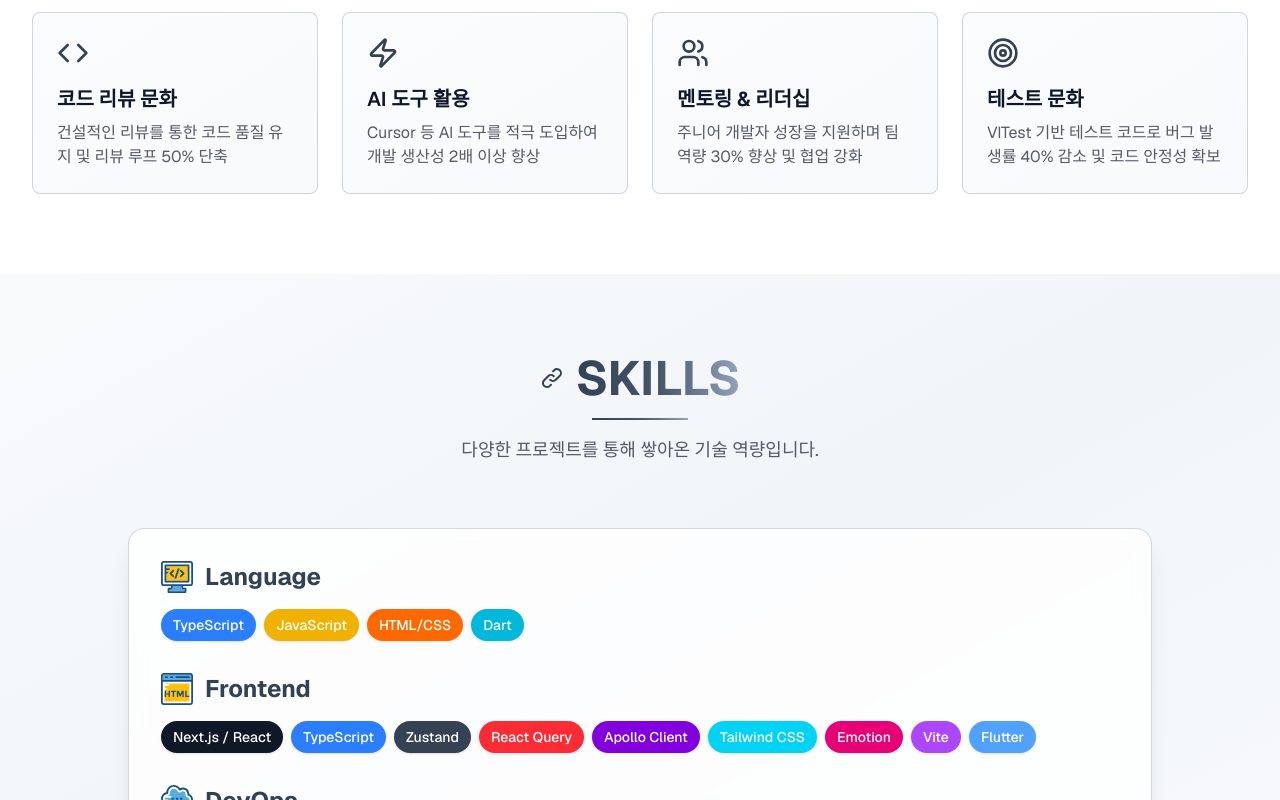
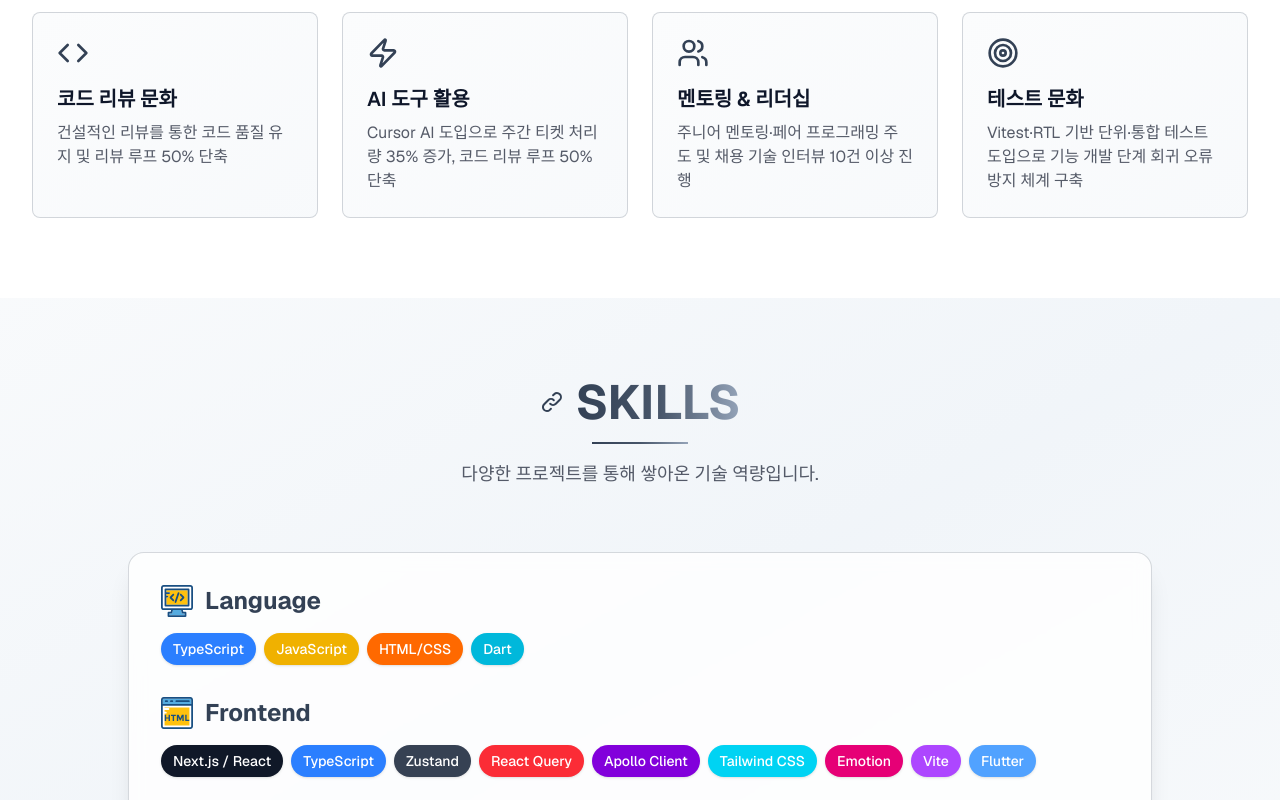
Before and after one commit to kimsoonil/newPortfolio, a Next.js app: page / in a window 1280 px wide. Shown: the part 1080-1880 px from the top of the page. Built offline with nearby package versions, Linux system fonts and the light colour scheme.

Commit message:
피드백 수정

```diff
--- a/app/(home)/_constants/index.ts
+++ b/app/(home)/_constants/index.ts
@@ -30,20 +30,17 @@ export const FEATURES: Feature[] = [
   {
     icon: Zap,
     title: "AI 도구 활용",
-    description:
-      "Cursor 등 AI 도구를 적극 도입하여 개발 생산성 2배 이상 향상",
+    description: "Cursor AI 도입으로 주간 티켓 처리량 35% 증가, 코드 리뷰 루프 50% 단축",
   },
   {
     icon: Users,
     title: "멘토링 & 리더십",
-    description:
-      "주니어 개발자 성장을 지원하며 팀 역량 30% 향상 및 협업 강화",
+    description: "주니어 멘토링·페어 프로그래밍 주도 및 채용 기술 인터뷰 10건 이상 진행",
   },
   {
     icon: Target,
     title: "테스트 문화",
-    description:
-      "VITest 기반 테스트 코드로 버그 발생률 40% 감소 및 코드 안정성 확보",
+    description: "Vitest·RTL 기반 단위·통합 테스트 도입으로 기능 개발 단계 회귀 오류 방지 체계 구축",
   },
 ];
 
@@ -91,9 +88,11 @@ export const EXPERIENCES: Experience[] = [
     position: "프론트엔드 개발자",
     period: "2021.11 - 2022.04",
     description: [
-      "프론트엔드 개발 및 유지보수",
-      "사용자 경험 개선을 위한 UI/UX 개선 작업",
-      "성능 최적화 및 코드 품질 향상",
+      "PDF 업로드 후 드래그·사이즈조절·선택 도구로 영역 지정하는 스냅태그 적용 웹 프로그램 개발",
+      "react-konva·zwibbler·react-cropper 라이브러리 비교·테스트 후 최적 솔루션 선정 적용",
+      "편집 도구 성능·렌더링 속도 개선으로 사용자 조작성 향상",
+      "Redux-saga 기반 비동기 처리 구조 개선으로 안정성 강화",
+      "NFT 실시간 거래 플랫폼(랩툰) 데이터 시각화 UI 및 실시간 차트 반응성 강화",
     ],
   },
   {
@@ -101,9 +100,11 @@ export const EXPERIENCES: Experience[] = [
     position: "프론트엔드 개발자",
     period: "2019.04 - 2020.11",
     description: [
-      "AI 장비 관리 시스템 프론트엔드 개발",
-      "어드민 콘솔 UI/UX 개발 및 최적화",
-      "AI 훈련 기능 관련 프론트엔드 개발",
+      "기존 'AI 정보 단순 조회'만 가능하던 콘솔에서 AI 훈련·에러 로그·기기 정보 관리 기능까지 확장",
+      "클라이언트 단에서 AI 훈련 수행 가능하도록 UI/UX 재구성, 운영 효율 향상",
+      "온라인·전화 예약 통합 관리 서비스(로비스토어) 개발 — 애자일 기반 스프린트, 요구사항 정의부터 리팩토링까지 참여",
+      "Electron 기반 클라이언트 앱 배포 경험",
+      "Flutter/MobX 기반 미국 주식 실시간 정보 앱(따박따박) 개발 — SNS 5종 로그인, 실시간 차트 구현",
     ],
   },
   {
```
